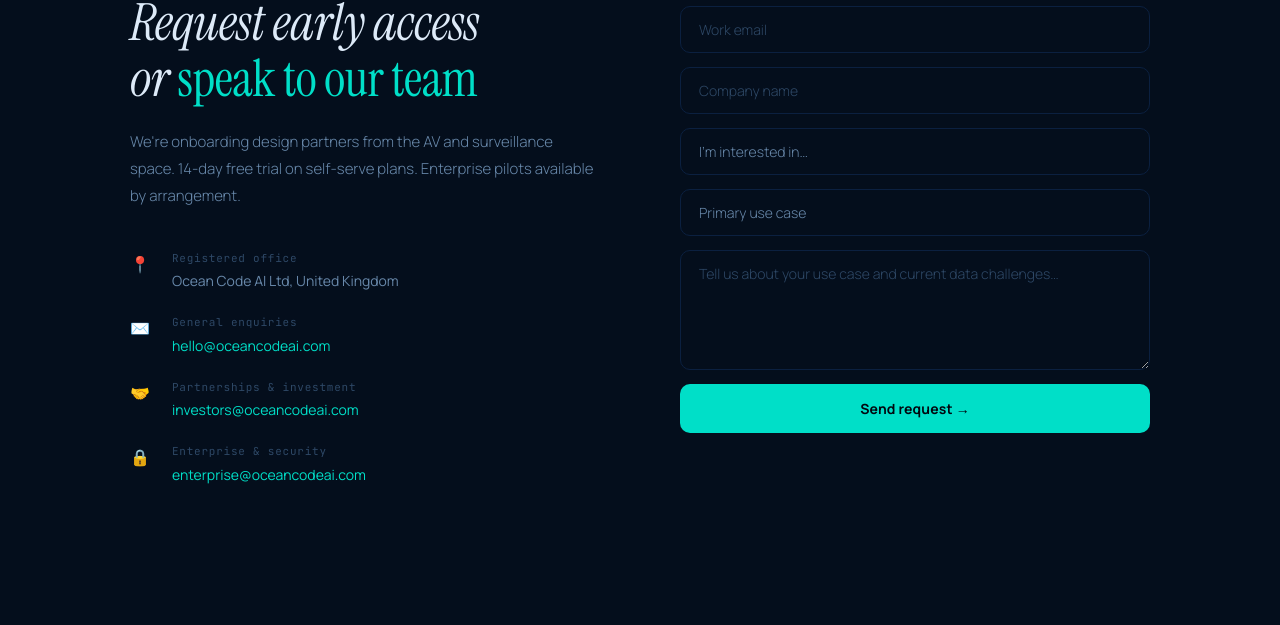
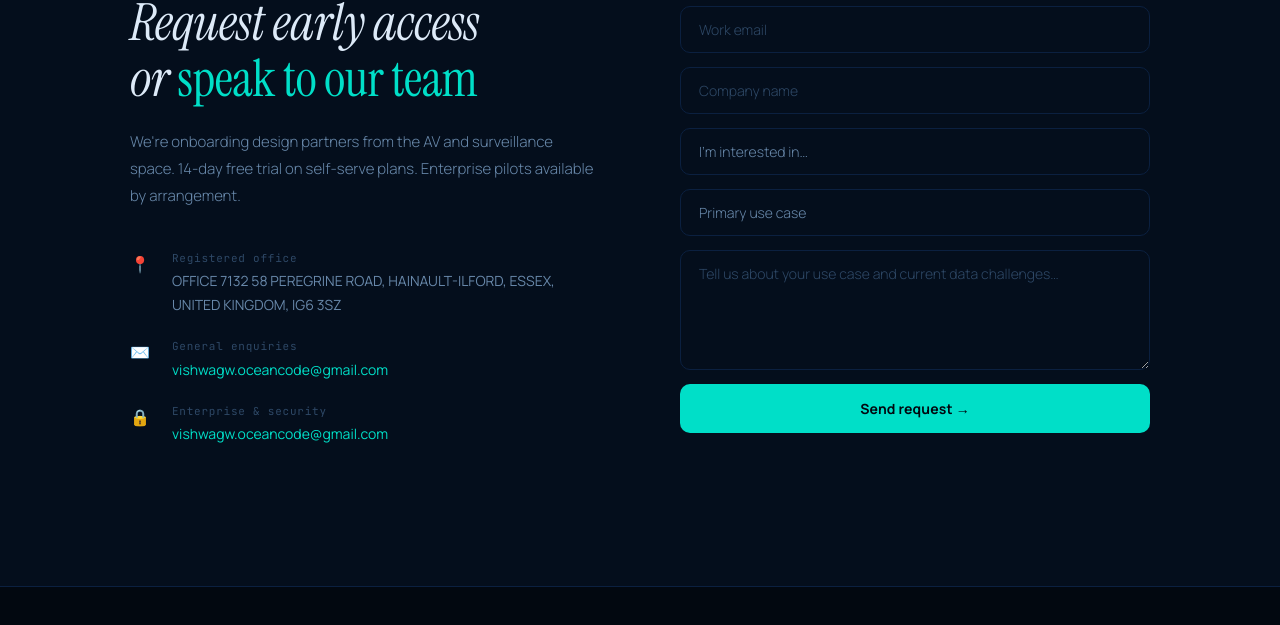
Before and after one commit to vishwagw/Ocean-Code-AI-official-web-site, a plain HTML site: page index.html in a window 1280 px wide. Shown: the part 7816-8441 px from the top of the page. Drawn offline with Linux system fonts and the light colour scheme.

Commit message:
Update index.html

```diff
--- a/index.html
+++ b/index.html
@@ -807,28 +807,21 @@
           <div class="ci-icon">📍</div>
           <div>
             <div class="ci-label">Registered office</div>
-            <div class="ci-val">Ocean Code AI Ltd, United Kingdom</div>
+            <div class="ci-val">OFFICE 7132 58 PEREGRINE ROAD, HAINAULT-ILFORD, ESSEX, UNITED KINGDOM, IG6 3SZ</div>
           </div>
         </div>
         <div class="ci-detail">
           <div class="ci-icon">✉️</div>
           <div>
             <div class="ci-label">General enquiries</div>
-            <div class="ci-val"><a href="mailto:hello@oceancodeai.com">hello@oceancodeai.com</a></div>
-          </div>
-        </div>
-        <div class="ci-detail">
-          <div class="ci-icon">🤝</div>
-          <div>
-            <div class="ci-label">Partnerships &amp; investment</div>
-            <div class="ci-val"><a href="mailto:investors@oceancodeai.com">investors@oceancodeai.com</a></div>
+            <div class="ci-val"><a href="mailto:hello@oceancodeai.com">vishwagw.oceancode@gmail.com</a></div>
           </div>
         </div>
         <div class="ci-detail">
           <div class="ci-icon">🔒</div>
           <div>
             <div class="ci-label">Enterprise &amp; security</div>
-            <div class="ci-val"><a href="mailto:enterprise@oceancodeai.com">enterprise@oceancodeai.com</a></div>
+            <div class="ci-val"><a href="mailto:enterprise@oceancodeai.com">vishwagw.oceancode@gmail.com</a></div>
           </div>
         </div>
       </div>
```
